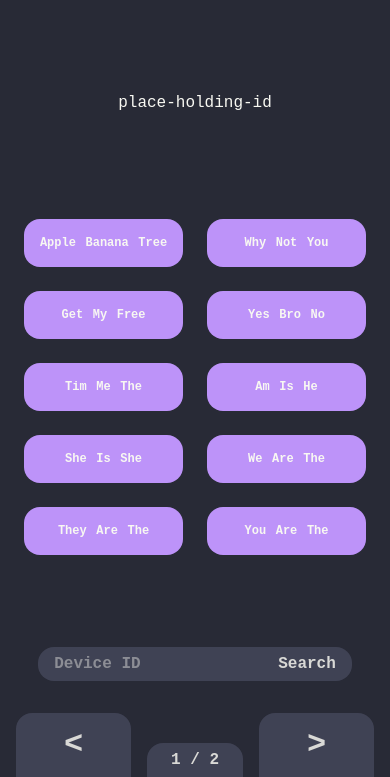
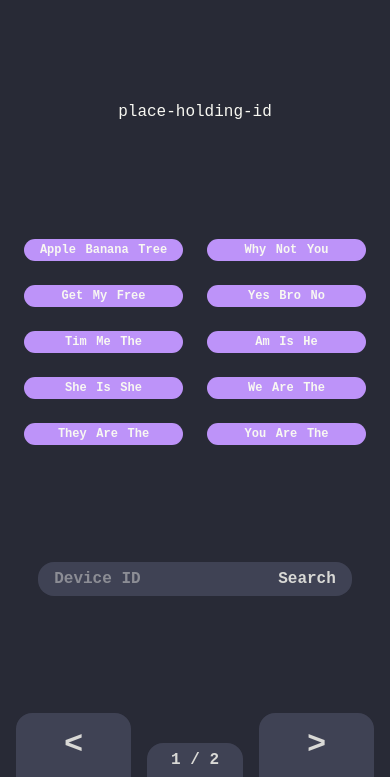
Before and after one commit to ilya-tate/fileshare-garden, a plain HTML site: page static/index.html in a window 390 px wide. Shown: the part 67-844 px from the top of the page. Drawn offline with Linux system fonts and the light colour scheme.

Commit message:
style: 8 devices per page
- even space for search bar between last device row and top of nav buttons

```diff
--- a/static/style.css
+++ b/static/style.css
@@ -64,7 +64,8 @@ main {
 #devices {
   display: grid;
   flex: none;
-  grid-template-columns: repeat(3, minmax(0, 20dvh));
+  /* --columns is set in devices.js: half of MAX_DEVICES */
+  grid-template-columns: repeat(var(--columns), minmax(0, 20dvh));
   /* fixed rows so a short last page lines up */
   grid-template-rows: repeat(2, minmax(0, 20dvh));
   justify-content: center;
@@ -193,7 +194,8 @@ main {
 
   #devices {
     grid-template-columns: repeat(2, minmax(0, 1fr));
-    grid-template-rows: repeat(5, 3rem);
+    /* 2 columns here, so --columns (half a page) is the number of rows */
+    grid-template-rows: repeat(var(--columns), 3rem);
   }
 
   .device {
@@ -211,8 +213,10 @@ main {
     font-size: 0.75rem;
   }
 
+  /* Centred between the last row and the arrows: the 1rem on top matches
+     the 1rem of main's 5rem bottom padding left above the 4rem-tall arrows */
   #search {
-    margin-bottom: 1rem;
+    margin: 1rem 0 auto;
   }
 
   /* Arrows centred in each side, page count in between */
```
